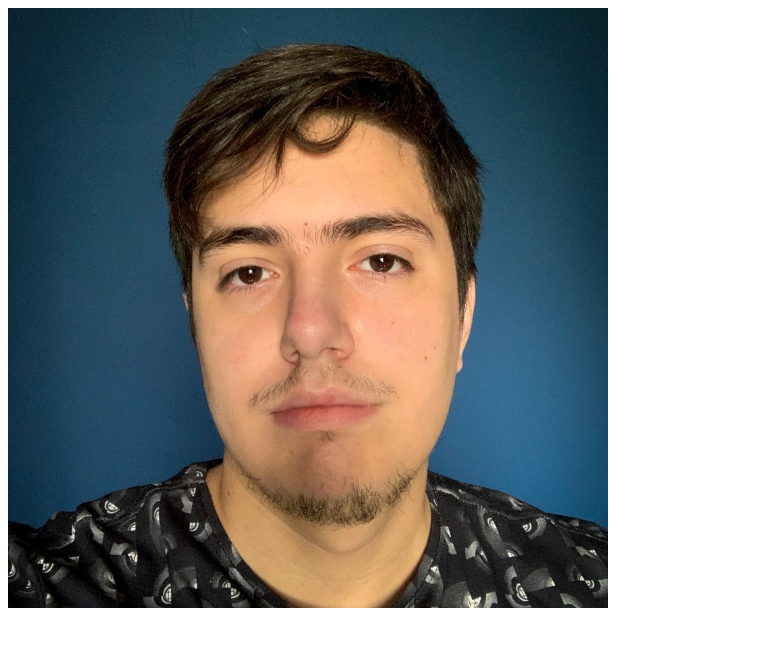
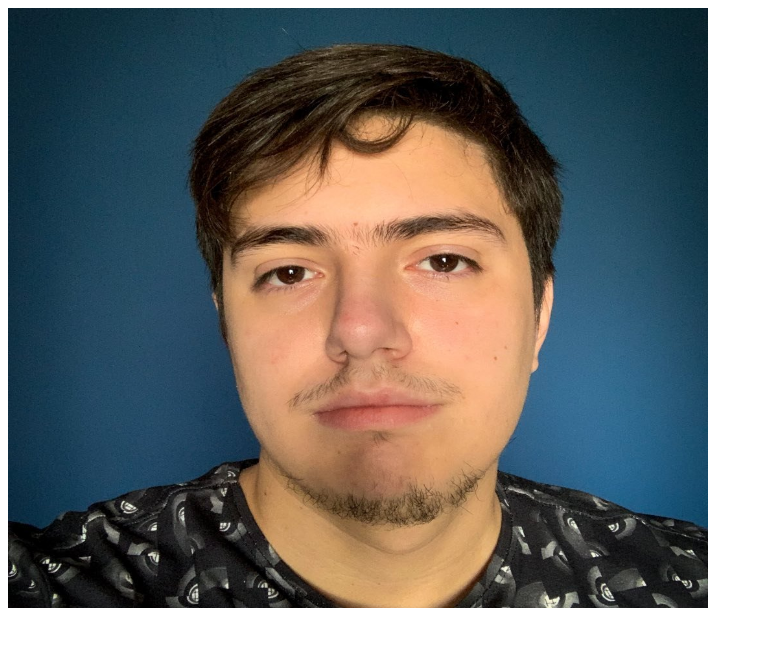
Before and after one commit to Amarqueso/Amarqueso.github.io, a plain HTML site: page index.html in a window 1280 px wide. Shown: the whole page, without its empty margins (0-763 px from the left). Drawn offline with Linux system fonts and the light colour scheme.

Commit message:
alterando

```diff
--- a/index.html
+++ b/index.html
@@ -7,6 +7,6 @@
     <link rel="stylesheet" href="css/styles.css">
 </head>
 <body>
-    <img src="img/foto de perfil.jpg" alt="foto_de_perfil" width="600" height="600">
+    <img src="img/foto de perfil.jpg" alt="foto_de_perfil" width="700" height="600">
 </body>
 </html>
```
